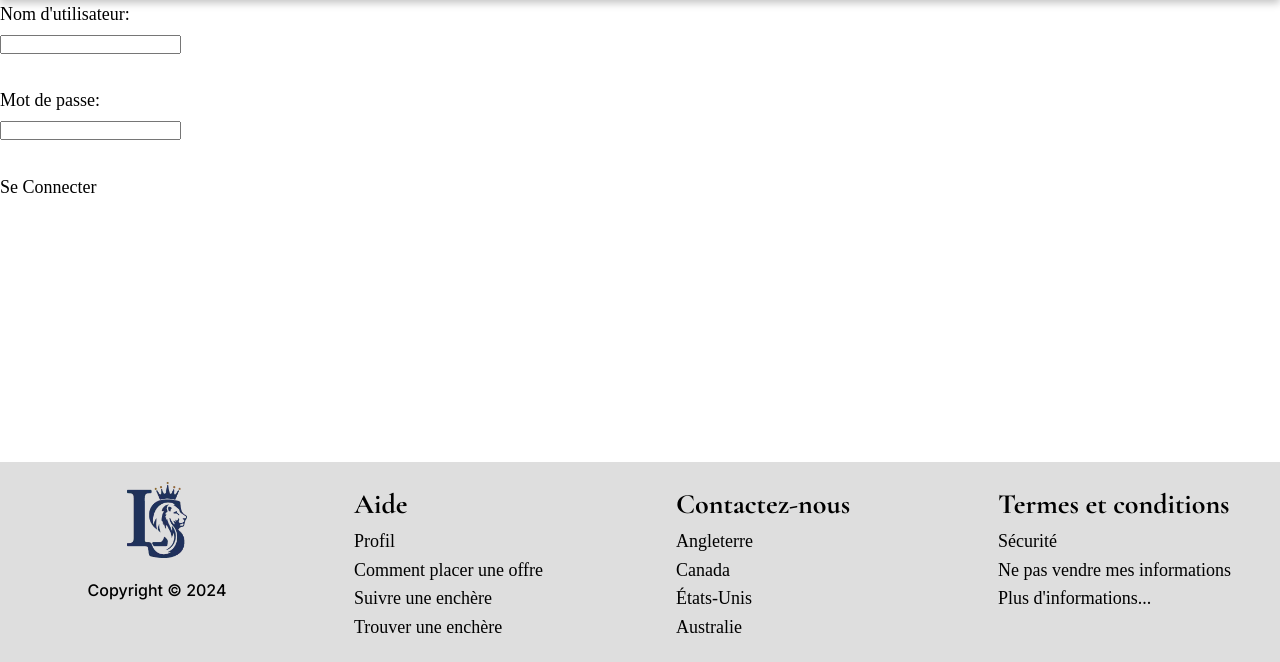
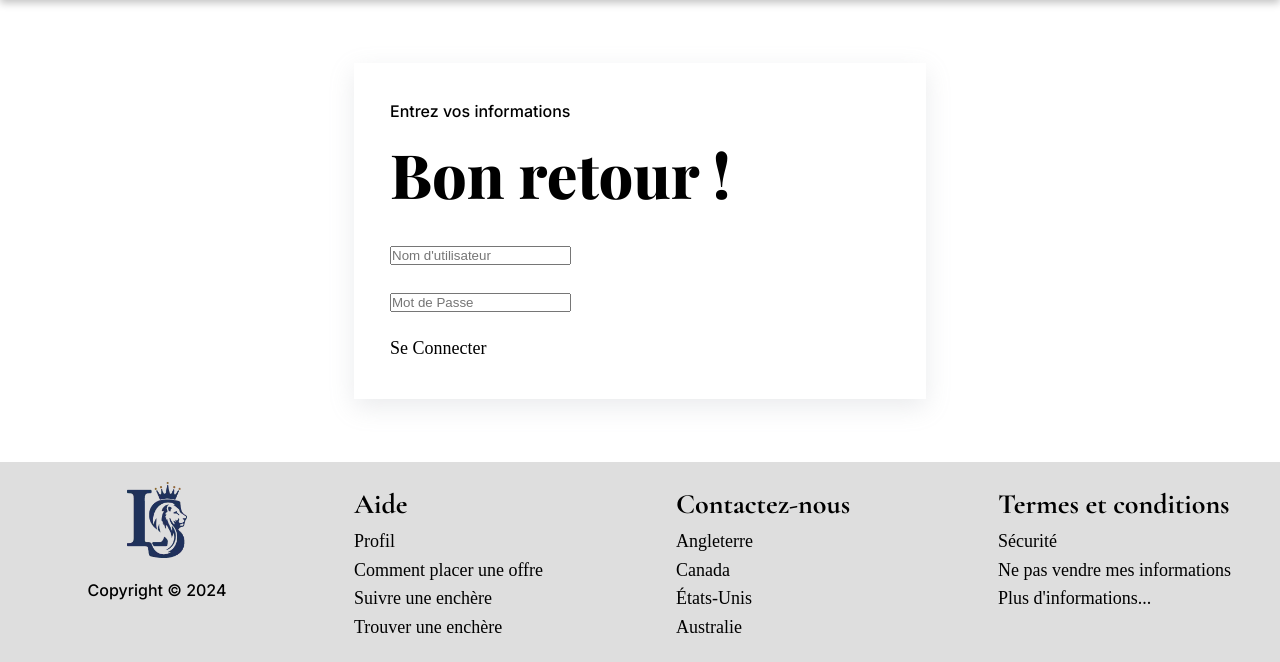
Before and after one commit to PhilippeCossette/Stampee, a PHP site: page /login in a window 1280 px wide. Shown: the part 138-800 px from the top of the page. Run offline with PHP 8.4, Linux system fonts and the light colour scheme; some web fonts are replaced.

Commit message:
Retrait des Label et rejout placeholder

```diff
--- /dev/null
+++ b/public/css/composant/login-form.css
@@ -0,0 +1,10 @@
+.login-form {
+  display: flex;
+  flex-direction: column;
+  gap: 1em;
+  flex-grow: 1;
+  max-width: 500px;
+  margin: auto;
+  box-shadow: rgba(149, 157, 165, 0.2) 0px 8px 24px;
+  padding: 2em;
+}
--- a/public/css/general.css
+++ b/public/css/general.css
@@ -24,3 +24,10 @@ img {
 .hideContent {
   visibility: hidden;
 }
+
+.wrapper-centered {
+  display: flex;
+  justify-content: center;
+  align-items: center;
+  height: 100%;
+}
--- a/public/css/main.css
+++ b/public/css/main.css
@@ -28,3 +28,4 @@
 @import url(./composant/product-catalog.css);
 @import url(./composant/button-filter.css);
 @import url(./composant/nav-mobile-menu.css);
+@import url(./composant/login-form.css);
--- a/views/login.php
+++ b/views/login.php
@@ -1,17 +1,19 @@
 {{ include('layouts/header.php', {title:'Page de connexion - Stampee'})}}
-
-<form action="{{base}}/login" method="post">
+<div class="wrapper-centered">
+<form class="login-form" action="{{base}}/login" method="post">
+  <header class="login-form-header">
+  <p>Entrez vos informations</p>
+  <h1>Bon retour !</h1>
+</header>
   <div>
-  <label for="nom_utilisateur">Nom d'utilisateur:</label><br>
-  <input type="text" id="nom_utilisateur" name="nom_utilisateur" required><br><br>
+  <input type="text" id="nom_utilisateur" aria-label="Nom d'utilisateur" name="nom_utilisateur" placeholder="Nom d'utilisateur" required>
   {% if errors.nom_utilisateur is defined %}
     <span class="error">{{ errors.nom_utilisateur }}</span>
   {% endif %}
   </div>
 
   <div>
-    <label for="mot_de_passe">Mot de passe:</label><br>
-    <input type="password" id="mot_de_passe" name="mot_de_passe" required><br><br>
+    <input type="password" id="mot_de_passe" aria-label="Mot de passe" name="mot_de_passe" placeholder="Mot de Passe" required>
     {% if errors.mot_de_passe is defined %}
       <span class="error">{{ errors.mot_de_passe }}</span>
     {% endif %}
@@ -21,6 +23,7 @@
     {% endif %}
    <button type="submit">Se Connecter</button>
 </form>
+</div>
 
 
 {{ include('layouts/footer.php')}}
```
